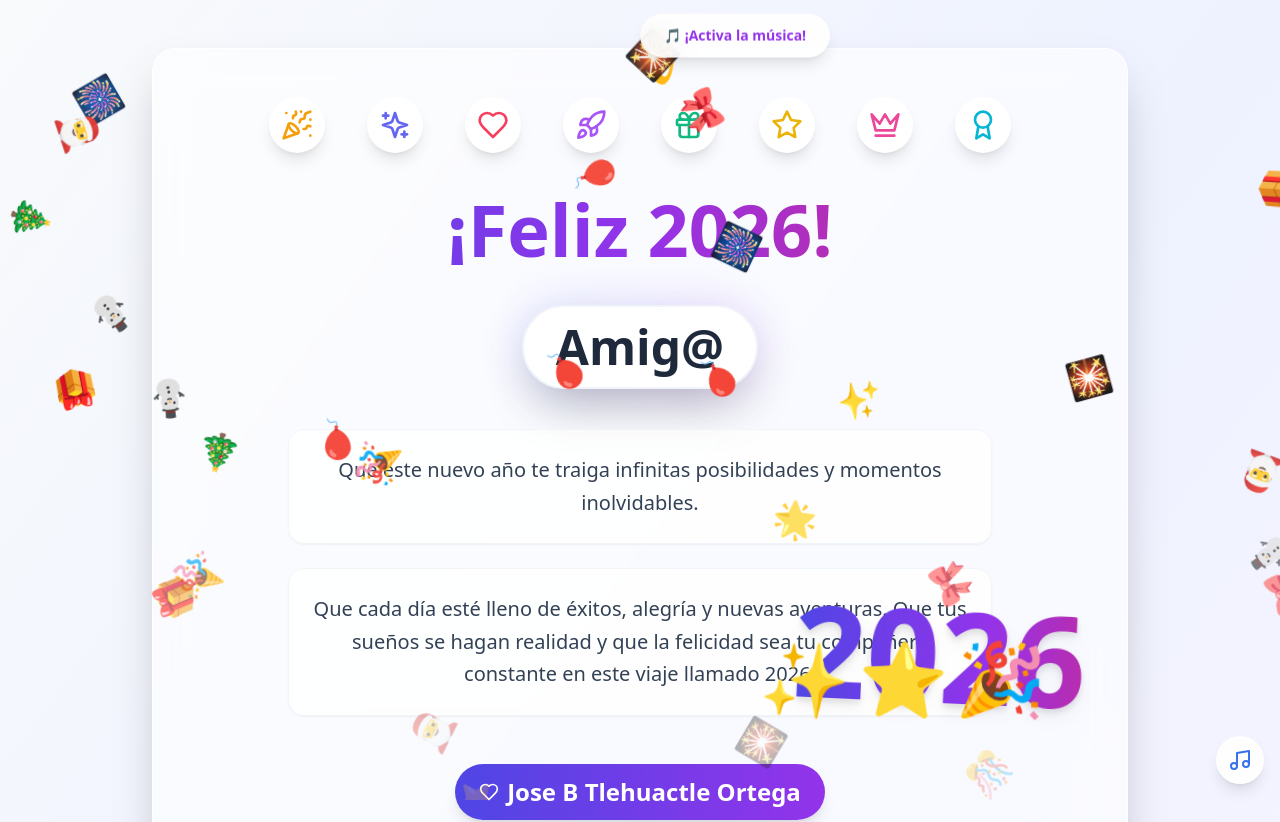
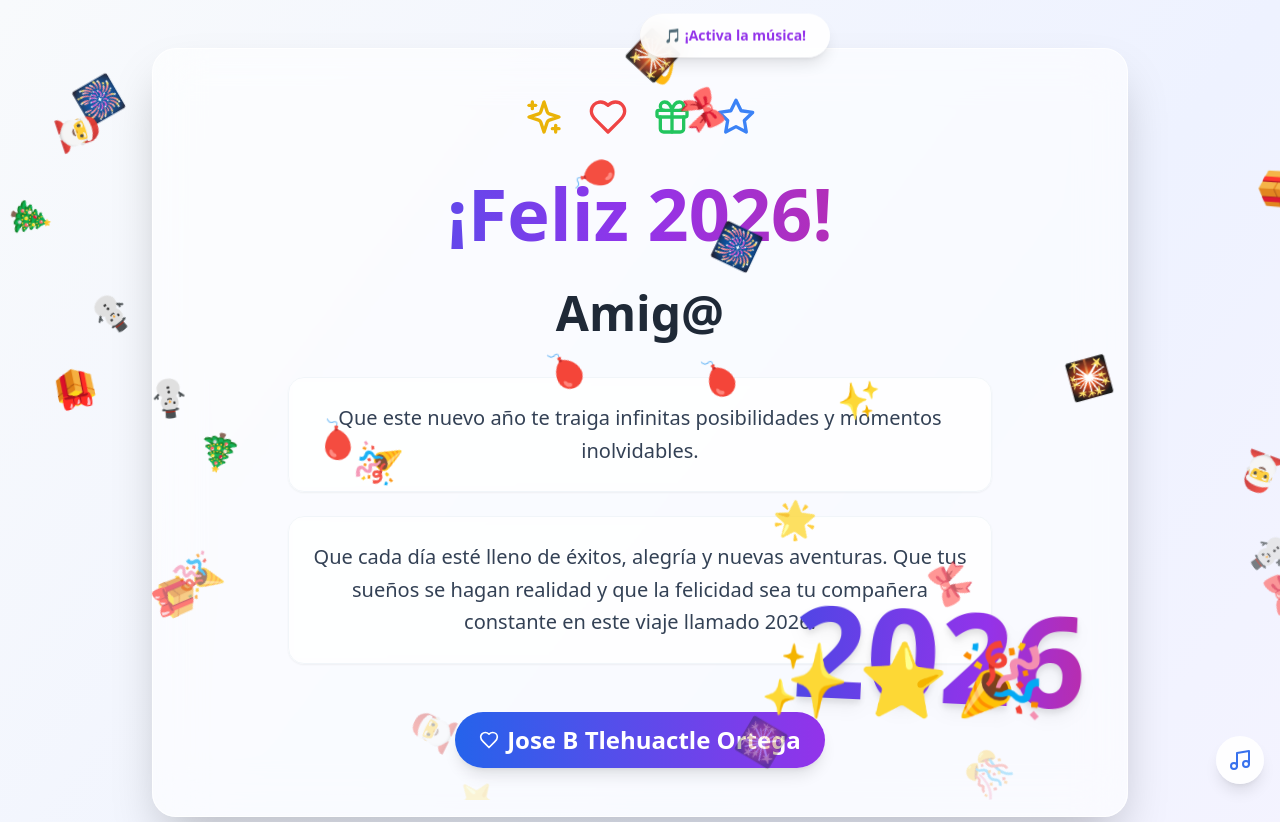
Before and after one commit to joseorteha/saludo-2026, a React (Vite) app: page / in a window 1280 px wide. Shown: the top 822 px of the page. Built offline with nearby package versions, Linux system fonts and the light colour scheme.

Commit message:
style: reducir iconos de 8 a 4 y simplificar diseño del nombre

```diff
--- a/src/components/NewYearGreeting.tsx
+++ b/src/components/NewYearGreeting.tsx
@@ -55,20 +55,16 @@ export const NewYearGreeting: React.FC<NewYearGreetingProps> = ({
   const currentMessage = messages[template as keyof typeof messages] || messages.default;
 
   const icons = [
-    { Icon: PartyPopper, color: 'text-amber-500', delay: 0 },
-    { Icon: Sparkles, color: 'text-indigo-500', delay: 0.1 },
-    { Icon: Heart, color: 'text-rose-500', delay: 0.2 },
-    { Icon: Rocket, color: 'text-purple-500', delay: 0.3 },
-    { Icon: Gift, color: 'text-emerald-500', delay: 0.4 },
-    { Icon: Star, color: 'text-yellow-500', delay: 0.5 },
-    { Icon: Crown, color: 'text-pink-500', delay: 0.6 },
-    { Icon: Award, color: 'text-cyan-500', delay: 0.7 },
+    { Icon: Sparkles, color: 'text-yellow-500', delay: 0 },
+    { Icon: Heart, color: 'text-red-500', delay: 0.1 },
+    { Icon: Gift, color: 'text-green-500', delay: 0.2 },
+    { Icon: Star, color: 'text-blue-500', delay: 0.3 },
   ];
 
   return (
     <div className="text-center space-y-6 md:space-y-10">
       {/* Icons Grid */}
-      <div className="grid grid-cols-4 md:grid-cols-8 gap-3 md:gap-4 max-w-3xl mx-auto mb-8">
+      <div className="flex justify-center items-center gap-4 md:gap-6 mb-6">
         {icons.map(({ Icon, color, delay }, index) => (
           <motion.div
             key={index}
@@ -81,11 +77,8 @@ export const NewYearGreeting: React.FC<NewYearGreetingProps> = ({
               delay: delay
             }}
             whileHover={{ scale: 1.2, rotate: 10 }}
-            className="flex justify-center"
           >
-            <div className="p-2 md:p-3 rounded-full bg-white shadow-lg hover:shadow-xl transition-shadow">
-              <Icon className={`w-6 h-6 md:w-8 md:h-8 ${color}`} />
-            </div>
+            <Icon className={`w-8 h-8 md:w-10 md:h-10 ${color}`} />
           </motion.div>
         ))}
       </div>
@@ -95,7 +88,7 @@ export const NewYearGreeting: React.FC<NewYearGreetingProps> = ({
         initial={{ opacity: 0, y: 20 }}
         animate={{ opacity: 1, y: 0 }}
         transition={{ duration: 0.6, delay: 0.8 }}
-        className="text-4xl sm:text-5xl md:text-6xl lg:text-7xl font-extrabold bg-gradient-to-r from-indigo-600 via-purple-600 to-pink-600 bg-clip-text text-transparent mb-6 px-2"
+        className="text-4xl sm:text-5xl md:text-6xl lg:text-7xl font-extrabold bg-gradient-to-r from-blue-600 via-purple-600 to-pink-600 bg-clip-text text-transparent mb-6 px-2"
       >
         {currentMessage.title}
       </motion.h1>
@@ -105,10 +98,9 @@ export const NewYearGreeting: React.FC<NewYearGreetingProps> = ({
         initial={{ opacity: 0, scale: 0.9 }}
         animate={{ opacity: 1, scale: 1 }}
         transition={{ duration: 0.5, delay: 1 }}
-        className="relative inline-block"
+        className="mb-8"
       >
-        <div className="absolute inset-0 bg-gradient-to-r from-indigo-400 to-purple-400 blur-xl opacity-30 rounded-full" />
-        <p className="relative text-2xl sm:text-3xl md:text-4xl lg:text-5xl text-slate-800 font-bold px-8 py-4 bg-white rounded-full shadow-2xl border-2 border-slate-100">
+        <p className="text-3xl sm:text-4xl md:text-5xl font-bold text-gray-800">
           {capitalizeFirstLetter(recipient)}
         </p>
       </motion.div>
@@ -139,7 +131,7 @@ export const NewYearGreeting: React.FC<NewYearGreetingProps> = ({
           transition={{ duration: 0.5, delay: 2 }}
           className="pt-6"
         >
-          <div className="inline-block bg-gradient-to-r from-indigo-600 to-purple-600 text-white px-6 py-3 rounded-full shadow-lg">
+          <div className="inline-block bg-gradient-to-r from-blue-600 to-purple-600 text-white px-6 py-3 rounded-full shadow-lg">
             <p className="text-lg sm:text-xl md:text-2xl font-bold flex items-center gap-2">
               <Heart className="w-5 h-5" />
               {capitalizeFirstLetter(sender)}
```
